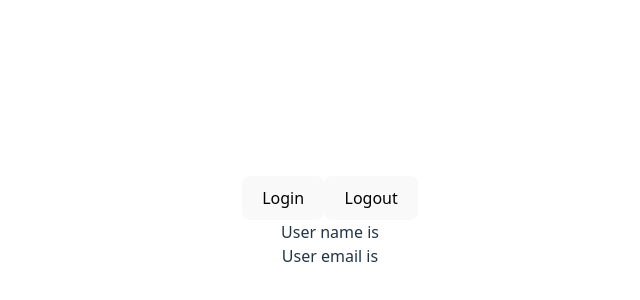
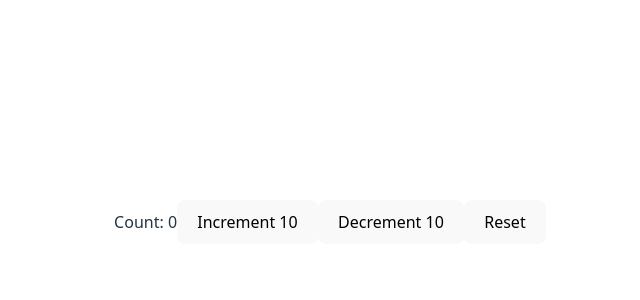
Before and after one commit to reinertisa/react-typescript-tutorials, a React (Vite) app: page / in a window 1280 px wide. Shown: the part 178-478 px from the top of the page, without its empty margins (310-950 px from the left). Built offline with nearby package versions, Linux system fonts and the light colour scheme.

Commit message:
feat(website): useReducer hook

```diff
--- a/src/App.tsx
+++ b/src/App.tsx
@@ -1,11 +1,11 @@
 import './App.css'
 
-import User1 from "./usestate/User1.tsx";
+import Counter1 from "./usereducer/Counter1.tsx";
 
 function App() {
     return (
         <div>
-           <User1 />
+           <Counter1 />
         </div>
     )
 }
--- /dev/null
+++ b/src/usereducer/Counter1.tsx
@@ -0,0 +1,45 @@
+import {useReducer} from 'react';
+
+type CounterState = {
+    count: number
+}
+
+type CounterAction = {
+    type: string
+    payload: number
+}
+
+const initialState: CounterState = {
+    count: 0
+}
+
+function reducer(state: CounterState, action: CounterAction): {count: number} {
+    switch(action.type) {
+        case 'increment':
+            return {count: state.count + action.payload};
+        case 'decrement':
+            return {count: state.count - action.payload};
+        case 'reset':
+            return initialState;
+        default:
+            return state;
+    }
+}
+
+export default function Counter1() {
+    const [state, dispatch] = useReducer(reducer, initialState);
+    return (
+        <>
+            Count: {state.count}
+            <button onClick={() => dispatch({type: 'increment', payload: 10})}>
+                Increment 10
+            </button>
+            <button onClick={() => dispatch({type: 'decrement', payload: 10})}>
+                Decrement 10
+            </button>
+            <button onClick={() => dispatch({type: 'reset', payload: 0})}>
+                Reset
+            </button>
+        </>
+    )
+}
```
